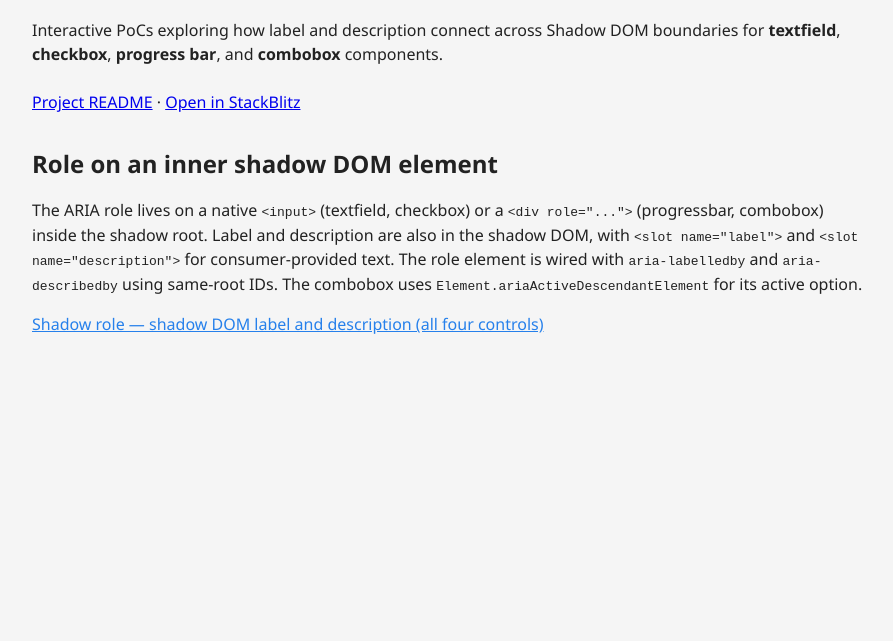
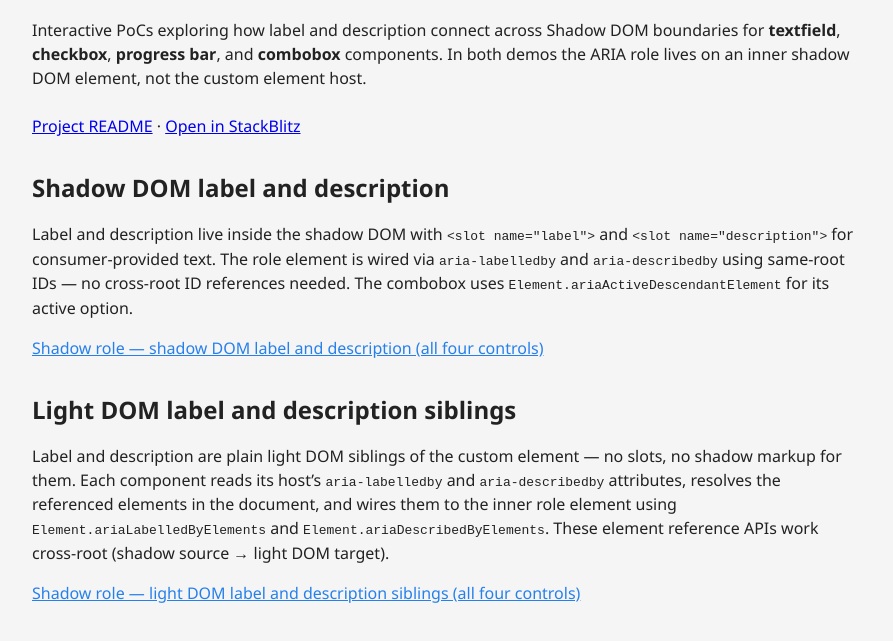
Before and after one commit to nikkimk/web-component-form-strategy-demos, a website: page index.html in a window 1280 px wide. Shown: the part 83-724 px from the top of the page, without its empty margins (192-1085 px from the left). Drawn offline with Linux system fonts and the light colour scheme.

Commit message:
chore: add light siblings demo to index

```diff
--- a/index.html
+++ b/index.html
@@ -13,6 +13,8 @@
                 Interactive PoCs exploring how label and description connect across Shadow DOM
                 boundaries for <strong>textfield</strong>, <strong>checkbox</strong>,
                 <strong>progress bar</strong>, and <strong>combobox</strong> components.
+                In both demos the ARIA role lives on an inner shadow DOM element, not the
+                custom element host.
             </p>
 
             <p>
@@ -25,16 +27,15 @@
                 >
             </p>
 
-            <section class="demo-section" aria-labelledby="shadow-role-heading">
-                <h2 id="shadow-role-heading">Role on an inner shadow DOM element</h2>
+            <section class="demo-section" aria-labelledby="shadow-label-heading">
+                <h2 id="shadow-label-heading">Shadow DOM label and description</h2>
                 <p>
-                    The ARIA role lives on a native <code>&lt;input&gt;</code> (textfield,
-                    checkbox) or a <code>&lt;div role="..."&gt;</code> (progressbar, combobox)
-                    inside the shadow root. Label and description are also in the shadow DOM,
-                    with <code>&lt;slot name="label"&gt;</code> and
+                    Label and description live inside the shadow DOM with
+                    <code>&lt;slot name="label"&gt;</code> and
                     <code>&lt;slot name="description"&gt;</code> for consumer-provided text.
-                    The role element is wired with <code>aria-labelledby</code> and
-                    <code>aria-describedby</code> using same-root IDs. The combobox uses
+                    The role element is wired via <code>aria-labelledby</code> and
+                    <code>aria-describedby</code> using same-root IDs &#8212; no cross-root
+                    ID references needed. The combobox uses
                     <code>Element.ariaActiveDescendantElement</code> for its active option.
                 </p>
                 <ul class="nav-list">
@@ -45,6 +46,26 @@
                     </li>
                 </ul>
             </section>
+
+            <section class="demo-section" aria-labelledby="light-label-heading">
+                <h2 id="light-label-heading">Light DOM label and description siblings</h2>
+                <p>
+                    Label and description are plain light DOM siblings of the custom element &#8212;
+                    no slots, no shadow markup for them. Each component reads its host&#8217;s
+                    <code>aria-labelledby</code> and <code>aria-describedby</code> attributes,
+                    resolves the referenced elements in the document, and wires them to the inner
+                    role element using <code>Element.ariaLabelledByElements</code> and
+                    <code>Element.ariaDescribedByElements</code>. These element reference APIs
+                    work cross-root (shadow source &#8594; light DOM target).
+                </p>
+                <ul class="nav-list">
+                    <li>
+                        <a href="./demo-light-siblings.html"
+                            >Shadow role &#8212; light DOM label and description siblings (all four controls)</a
+                        >
+                    </li>
+                </ul>
+            </section>
         </main>
     </body>
 </html>
```
